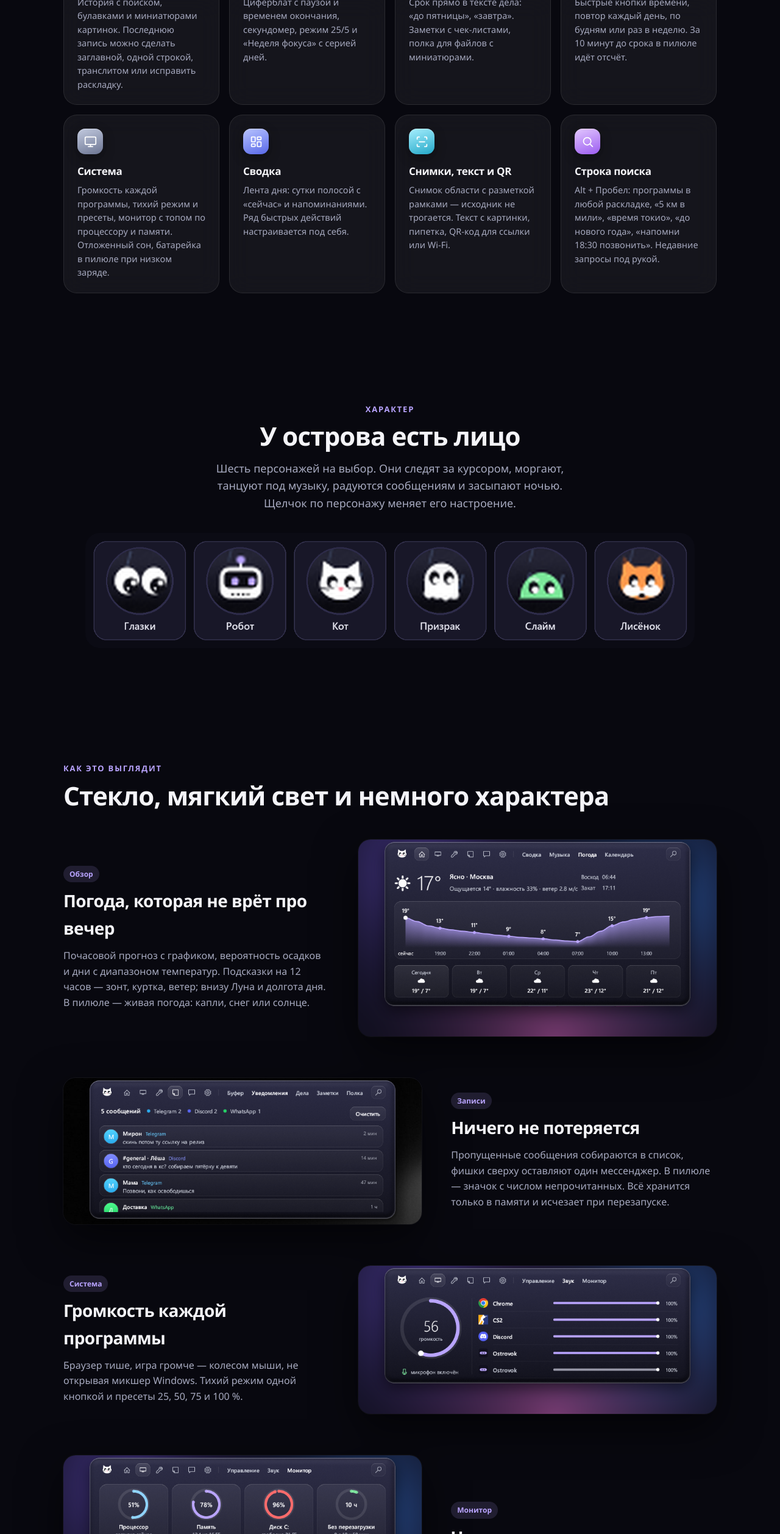
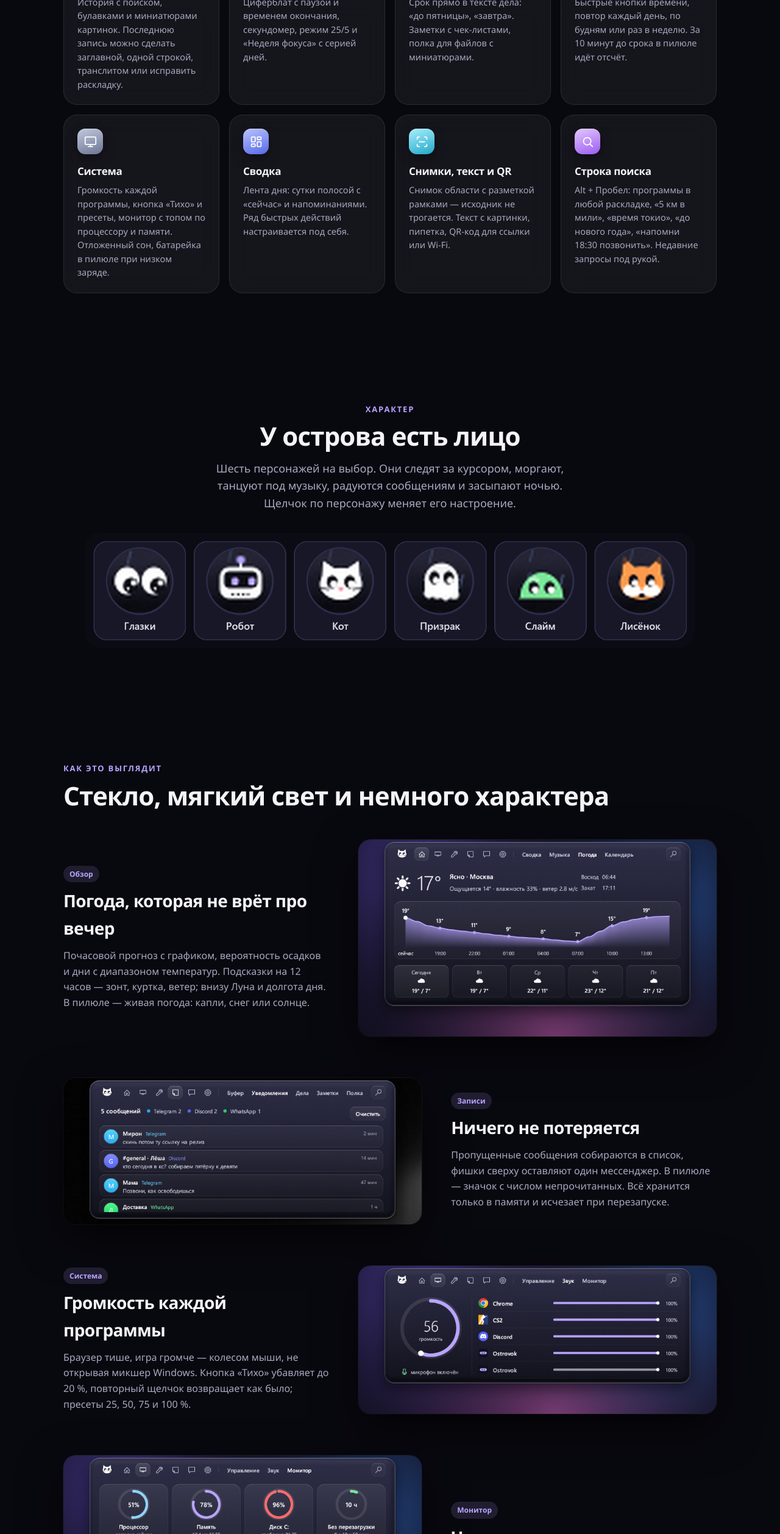
Before and after one commit to qutlawsoasis-debug/Ostrovok, a plain HTML site: page docs/index.html in a window 1280 px wide. Shown: the part 1747-4263 px from the top of the page at 61% size. Drawn offline with Linux system fonts and the light colour scheme; no server answers.

Commit message:
Страница и README: кнопка «Тихо» вместо «тихого режима», неразрывные пробелы перед %
«Тихий режим» в коде — громкость 20 % с возвратом прежней (main.rs:4384, 7831);
формулировка уточнена, чтобы не путать с «Не беспокоить». Перед % — неразрывный
пробел, «в одно касание» — «одним щелчком».

Co-Authored-By: Claude Opus 5.5 <noreply@anthropic.com>

```diff
--- a/docs/index.html
+++ b/docs/index.html
@@ -195,7 +195,7 @@ footer a{color:var(--dim);text-decoration:none}footer a:hover{color:var(--ink)}
       <div class="card glass rise"><div class="ic" style="background:linear-gradient(160deg,#ffb3d1,#e8508c)"><svg viewBox="0 0 24 24"><circle cx="12" cy="13" r="8"/><path d="M12 9v4l2 2M9 2h6"/></svg></div><h3>Таймер и «Фокус»</h3><p>Циферблат с паузой и временем окончания, секундомер, режим 25/5 и «Неделя фокуса» с серией дней.</p></div>
       <div class="card glass rise"><div class="ic" style="background:linear-gradient(160deg,#9ff0bd,#25b866)"><svg viewBox="0 0 24 24"><path d="m3 17 2 2 4-4M3 7l2 2 4-4M13 6h8M13 12h8M13 18h8"/></svg></div><h3>Дела, заметки, полка</h3><p>Срок прямо в тексте дела: «до пятницы», «завтра». Заметки с чек-листами, полка для файлов с миниатюрами.</p></div>
       <div class="card glass rise"><div class="ic" style="background:linear-gradient(160deg,#ffa8a8,#e85050)"><svg viewBox="0 0 24 24"><path d="M6 8a6 6 0 0 1 12 0c0 7 3 9 3 9H3s3-2 3-9"/><path d="M10.3 21a1.94 1.94 0 0 0 3.4 0"/></svg></div><h3>Напоминания</h3><p>Быстрые кнопки времени, повтор каждый день, по будням или раз в неделю. За 10 минут до срока в пилюле идёт отсчёт.</p></div>
-      <div class="card glass rise"><div class="ic" style="background:linear-gradient(160deg,#c3cbe0,#6b7491)"><svg viewBox="0 0 24 24"><rect x="2" y="3" width="20" height="14" rx="2"/><path d="M8 21h8M12 17v4"/></svg></div><h3>Система</h3><p>Громкость каждой программы, тихий режим и пресеты, монитор с топом по процессору и памяти. Отложенный сон, батарейка в пилюле при низком заряде.</p></div>
+      <div class="card glass rise"><div class="ic" style="background:linear-gradient(160deg,#c3cbe0,#6b7491)"><svg viewBox="0 0 24 24"><rect x="2" y="3" width="20" height="14" rx="2"/><path d="M8 21h8M12 17v4"/></svg></div><h3>Система</h3><p>Громкость каждой программы, кнопка «Тихо» и пресеты, монитор с топом по процессору и памяти. Отложенный сон, батарейка в пилюле при низком заряде.</p></div>
       <div class="card glass rise"><div class="ic" style="background:linear-gradient(160deg,#b8c4ff,#5868e8)"><svg viewBox="0 0 24 24"><rect x="3" y="3" width="7" height="9" rx="1"/><rect x="14" y="3" width="7" height="5" rx="1"/><rect x="14" y="12" width="7" height="9" rx="1"/><rect x="3" y="16" width="7" height="5" rx="1"/></svg></div><h3>Сводка</h3><p>Лента дня: сутки полосой с «сейчас» и напоминаниями. Ряд быстрых действий настраивается под себя.</p></div>
       <div class="card glass rise"><div class="ic" style="background:linear-gradient(160deg,#a8f0ff,#22a7c7)"><svg viewBox="0 0 24 24"><path d="M3 7V5a2 2 0 0 1 2-2h2M17 3h2a2 2 0 0 1 2 2v2M21 17v2a2 2 0 0 1-2 2h-2M7 21H5a2 2 0 0 1-2-2v-2"/><path d="M7 12h10"/></svg></div><h3>Снимки, текст и QR</h3><p>Снимок области с разметкой рамками — исходник не трогается. Текст с картинки, пипетка, QR-код для ссылки или Wi-Fi.</p></div>
       <div class="card glass rise"><div class="ic" style="background:linear-gradient(160deg,#e3c8ff,#9b5cf0)"><svg viewBox="0 0 24 24"><circle cx="11" cy="11" r="7"/><path d="m21 21-4.3-4.3"/></svg></div><h3>Строка поиска</h3><p>Alt + Пробел: программы в любой раскладке, «5 км в мили», «время токио», «до нового года», «напомни 18:30 позвонить». Недавние запросы под рукой.</p></div>
@@ -219,7 +219,7 @@ footer a{color:var(--dim);text-decoration:none}footer a:hover{color:var(--ink)}
     <div class="rows">
       <div class="row rise"><div class="txt"><span class="tag">Обзор</span><h3>Погода, которая не врёт про вечер</h3><p>Почасовой прогноз с графиком, вероятность осадков и дни с диапазоном температур. Подсказки на 12 часов — зонт, куртка, ветер; внизу Луна и долгота дня. В пилюле — живая погода: капли, снег или солнце.</p></div><!-- снимок: weather.png --><img src="weather.png" alt="Страница погоды с графиком по часам" loading="lazy"></div>
       <div class="row rise"><div class="txt"><span class="tag">Записи</span><h3>Ничего не потеряется</h3><p>Пропущенные сообщения собираются в список, фишки сверху оставляют один мессенджер. В пилюле — значок с числом непрочитанных. Всё хранится только в памяти и исчезает при перезапуске.</p></div><img src="inbox.png" alt="Список уведомлений из мессенджеров" loading="lazy"></div>
-      <div class="row rise"><div class="txt"><span class="tag">Система</span><h3>Громкость каждой программы</h3><p>Браузер тише, игра громче — колесом мыши, не открывая микшер Windows. Тихий режим одной кнопкой и пресеты 25, 50, 75 и 100 %.</p></div><img src="sound.png" alt="Громкость по программам" loading="lazy"></div>
+      <div class="row rise"><div class="txt"><span class="tag">Система</span><h3>Громкость каждой программы</h3><p>Браузер тише, игра громче — колесом мыши, не открывая микшер Windows. Кнопка «Тихо» убавляет до 20&nbsp;%, повторный щелчок возвращает как было; пресеты 25, 50, 75 и 100&nbsp;%.</p></div><img src="sound.png" alt="Громкость по программам" loading="lazy"></div>
       <div class="row rise"><div class="txt"><span class="tag">Монитор</span><h3>Что тормозит компьютер</h3><p>График нагрузки, сеть и два топа программ — по процессору и по памяти. Щелчок по карточке открывает диспетчер задач.</p></div><!-- снимок: system.png --><img src="system.png" alt="Монитор системы" loading="lazy"></div>
       <div class="row rise"><div class="txt"><span class="tag">Обзор</span><h3>Календарь с праздниками</h3><p>Выходные цветом, точки по числу дел, праздники России со звёздочкой. Под календарём — мировые часы, а в поиске «до нового года» посчитает дни.</p></div><!-- снимок: calendar.png --><img src="calendar.png" alt="Календарь с делами и праздниками" loading="lazy"></div>
       <div class="row rise"><div class="txt"><span class="tag">Инструменты</span><h3>Фокус и пауза без отдельных приложений</h3><p>Циферблат с делениями и временем окончания, пауза в любой момент. «Фокус 25/5» сам чередует работу и перерыв, а «Неделя фокуса» показывает серию дней.</p></div><!-- снимок: timer.png --><img src="timer.png" alt="Таймер и режим Фокус" loading="lazy"></div>
```
Also changed, not shown: 1 other file.
